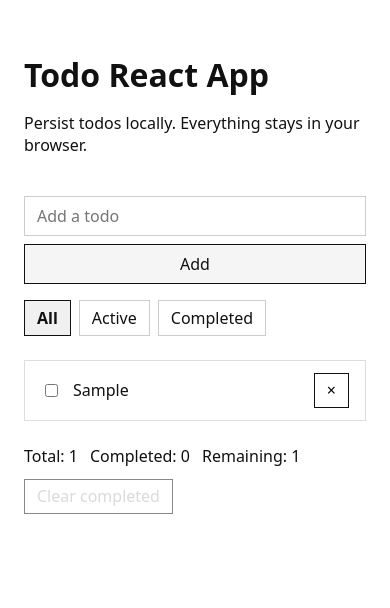
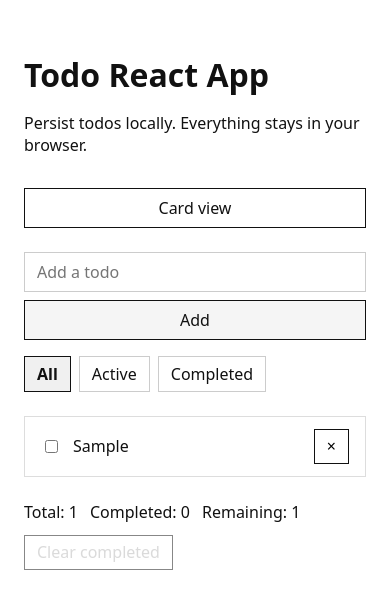
Before and after one commit to mandlcho/opencode-todolist, a React app: page / in a window 390 px wide. Both pictures are taken after typing "Sample" into the empty fields and a click on the button "Add". Shown: the top 608 px of the page. Built offline with nearby package versions, Linux system fonts and the light colour scheme; the HTML template or start-up script is replaced by a standard one.

Commit message:
Add board-style card view toggle

```diff
--- a/src/App.css
+++ b/src/App.css
@@ -9,8 +9,24 @@
   gap: 1.5rem;
 }
 
-header h1 {
+.app-header {
+  display: flex;
+  justify-content: space-between;
+  align-items: flex-start;
+  gap: 1rem;
+}
+
+.app-header h1 {
   margin-bottom: 0.25rem;
+}
+
+.view-toggle {
+  border: 1px solid #111111;
+  border-radius: 0;
+  padding: 0.5rem 1rem;
+  background: #ffffff;
+  color: inherit;
+  cursor: pointer;
 }
 
 .composer form {
@@ -67,6 +83,39 @@ header h1 {
   gap: 0.5rem;
 }
 
+.todo-board {
+  display: flex;
+  gap: 1rem;
+  align-items: flex-start;
+  overflow-x: auto;
+  padding-bottom: 0.5rem;
+}
+
+.todo-column {
+  flex: 1;
+  min-width: 220px;
+  border: 1px solid #dddddd;
+  background: #ffffff;
+  padding: 0.75rem;
+  display: flex;
+  flex-direction: column;
+  gap: 0.75rem;
+}
+
+.todo-column h2 {
+  margin: 0;
+  font-size: 1rem;
+}
+
+.todo-column ul {
+  list-style: none;
+  padding: 0;
+  margin: 0;
+  display: flex;
+  flex-direction: column;
+  gap: 0.75rem;
+}
+
 .todo {
   background: #ffffff;
   border: 1px solid #dddddd;
@@ -76,6 +125,12 @@ header h1 {
   align-items: center;
   justify-content: space-between;
   gap: 1rem;
+}
+
+.todo-card {
+  flex-direction: column;
+  align-items: flex-start;
+  gap: 0.75rem;
 }
 
 .todo.completed span {
@@ -90,6 +145,10 @@ header h1 {
   font-size: 1rem;
 }
 
+.todo-card label {
+  align-items: flex-start;
+}
+
 .todo button {
   background: #ffffff;
   border: 1px solid #111111;
@@ -98,11 +157,20 @@ header h1 {
   cursor: pointer;
 }
 
+.todo-card button {
+  align-self: flex-end;
+}
+
 .empty-state {
   text-align: center;
   padding: 1rem;
   border: 1px solid #dddddd;
   background: #ffffff;
+}
+
+.column-empty {
+  font-size: 0.875rem;
+  color: #555555;
 }
 
 .app-footer {
@@ -126,6 +194,15 @@ header h1 {
 }
 
 @media (max-width: 640px) {
+  .app-header {
+    flex-direction: column;
+    align-items: stretch;
+  }
+
+  .view-toggle {
+    width: 100%;
+  }
+
   .composer form {
     flex-direction: column;
   }
--- a/src/App.jsx
+++ b/src/App.jsx
@@ -8,14 +8,31 @@ const FILTERS = {
   completed: (todo) => todo.completed
 };
 
+const CARD_COLUMNS = [
+  { key: "all", label: "All" },
+  { key: "active", label: "Active" },
+  { key: "completed", label: "Completed" }
+];
+
 function App() {
   const { todos, setTodos, stats } = useTodos();
   const [title, setTitle] = useState("");
   const [filter, setFilter] = useState("all");
+  const [viewMode, setViewMode] = useState("list");
 
   const filteredTodos = useMemo(
     () => todos.filter(FILTERS[filter]),
     [todos, filter]
+  );
+
+  const boardColumns = useMemo(
+    () =>
+      CARD_COLUMNS.map(({ key, label }) => ({
+        key,
+        label,
+        todos: todos.filter(FILTERS[key])
+      })),
+    [todos]
   );
 
   const handleSubmit = (event) => {
@@ -51,11 +68,46 @@ function App() {
     setTodos((prev) => prev.filter((todo) => !todo.completed));
   };
 
+  const renderTodo = (todo, variant = "list") => (
+    <li
+      key={todo.id}
+      className={`todo${todo.completed ? " completed" : ""}${
+        variant === "card" ? " todo-card" : ""
+      }`}
+    >
+      <label>
+        <input
+          type="checkbox"
+          checked={todo.completed}
+          onChange={() => toggleTodo(todo.id)}
+        />
+        <span>{todo.title}</span>
+      </label>
+      <button
+        type="button"
+        onClick={() => deleteTodo(todo.id)}
+        aria-label={`Delete ${todo.title}`}
+      >
+        ×
+      </button>
+    </li>
+  );
+
   return (
     <main className="app-shell">
-      <header>
-        <h1>Todo React App</h1>
-        <p>Persist todos locally. Everything stays in your browser.</p>
+      <header className="app-header">
+        <div>
+          <h1>Todo React App</h1>
+          <p>Persist todos locally. Everything stays in your browser.</p>
+        </div>
+        <button
+          type="button"
+          className="view-toggle"
+          onClick={() => setViewMode((prev) => (prev === "list" ? "card" : "list"))}
+          aria-pressed={viewMode === "card"}
+        >
+          {viewMode === "list" ? "Card view" : "List view"}
+        </button>
       </header>
 
       <section className="composer">
@@ -88,27 +140,31 @@ function App() {
         </div>
       </section>
 
-      <section className="todo-list" aria-live="polite">
-        {filteredTodos.length === 0 ? (
+      <section
+        className={`todo-list${viewMode === "card" ? " card-view" : ""}`}
+        aria-live="polite"
+      >
+        {viewMode === "card" ? (
+          todos.length === 0 ? (
+            <p className="empty-state">No todos yet. Add one above.</p>
+          ) : (
+            <div className="todo-board">
+              {boardColumns.map(({ key, label, todos: columnTodos }) => (
+                <div key={key} className="todo-column">
+                  <h2>{label}</h2>
+                  {columnTodos.length === 0 ? (
+                    <p className="column-empty">Nothing here yet</p>
+                  ) : (
+                    <ul>{columnTodos.map((todo) => renderTodo(todo, "card"))}</ul>
+                  )}
+                </div>
+              ))}
+            </div>
+          )
+        ) : filteredTodos.length === 0 ? (
           <p className="empty-state">No todos yet. Add one above.</p>
         ) : (
-          <ul>
-            {filteredTodos.map((todo) => (
-              <li key={todo.id} className={todo.completed ? "todo completed" : "todo"}>
-                <label>
-                  <input
-                    type="checkbox"
-                    checked={todo.completed}
-                    onChange={() => toggleTodo(todo.id)}
-                  />
-                  <span>{todo.title}</span>
-                </label>
-                <button type="button" onClick={() => deleteTodo(todo.id)} aria-label={`Delete ${todo.title}`}>
-                  ×
-                </button>
-              </li>
-            ))}
-          </ul>
+          <ul>{filteredTodos.map((todo) => renderTodo(todo))}</ul>
         )}
       </section>
 
```
